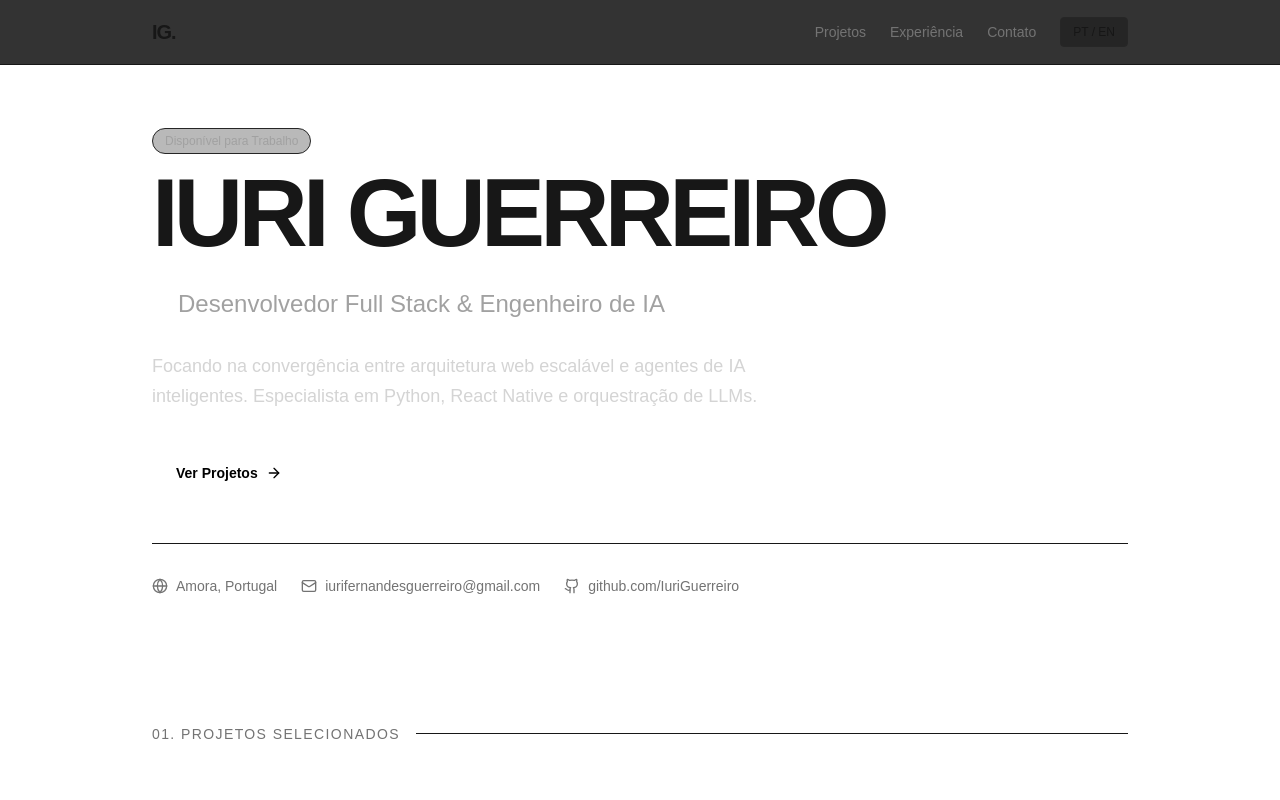
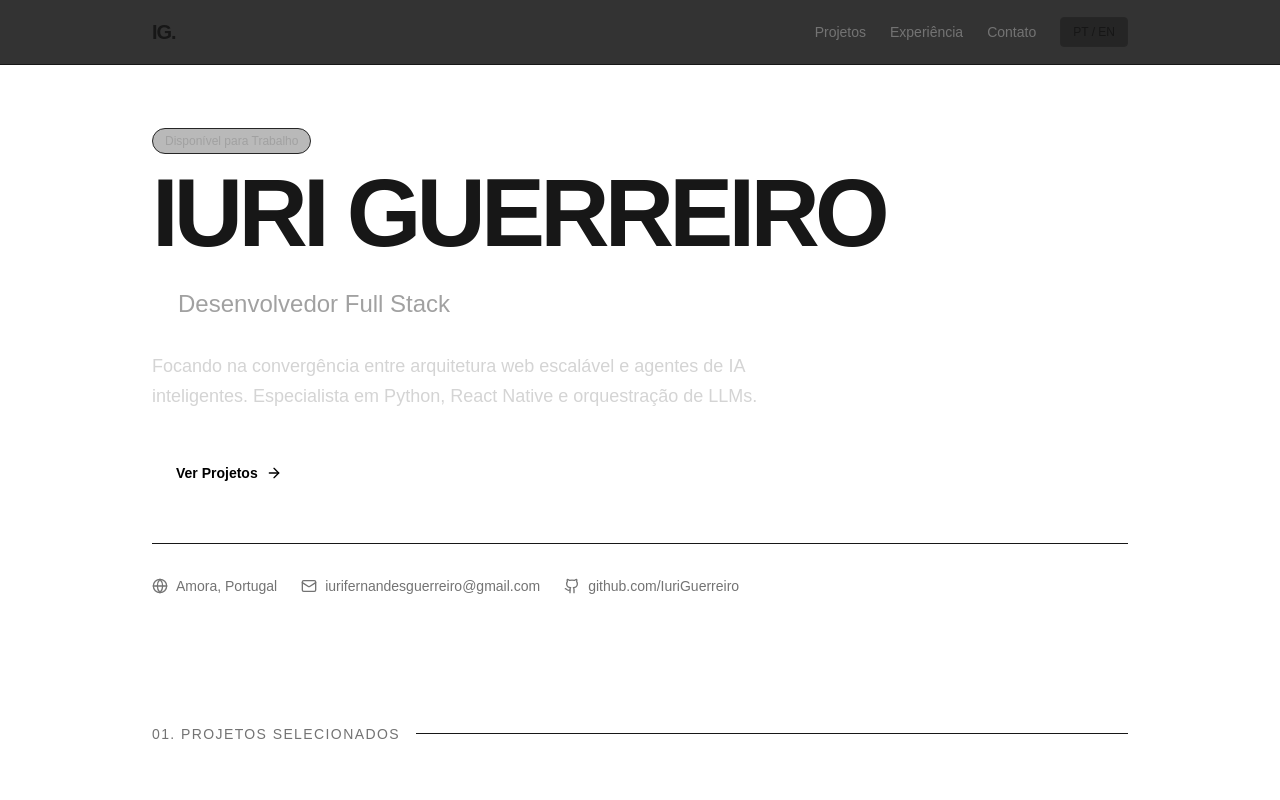
Before and after one commit to IuriGuerreiro/Portfolio, a Next.js app: page / in a window 1280 px wide. Shown: the top 800 px of the page. Built offline with nearby package versions, Linux system fonts and the light colour scheme.

Commit message:
remove AI engineer

```diff
--- a/src/app/layout.tsx
+++ b/src/app/layout.tsx
@@ -21,7 +21,7 @@ const geistMono = Geist_Mono({
 });
 
 export const metadata: Metadata = {
-  title: "Iuri Guerreiro | Full Stack & AI Engineer",
+  title: "Iuri Guerreiro | Full Stack Developer",
   description: "Portfolio of Iuri Guerreiro - Specializing in Python, AI orchestration, and scalable web architecture.",
 };
 
--- a/src/data/data.tsx
+++ b/src/data/data.tsx
@@ -8,7 +8,7 @@ export const portfolioData = {
       contact: "Contact"
     },
     hero: {
-      role: "Full Stack Developer & AI Engineer",
+      role: "Full Stack Developer",
       bio: "Bridging the gap between scalable web architecture and intelligent AI agents. Specializing in Python, React Native, and LLM orchestration.",
       location: "Amora, Portugal",
       status: "Open to Work",
@@ -175,7 +175,7 @@ export const portfolioData = {
       contact: "Contato"
     },
     hero: {
-      role: "Desenvolvedor Full Stack & Engenheiro de IA",
+      role: "Desenvolvedor Full Stack",
       bio: "Focando na convergência entre arquitetura web escalável e agentes de IA inteligentes. Especialista em Python, React Native e orquestração de LLMs.",
       location: "Amora, Portugal",
       status: "Disponível para Trabalho",
```
